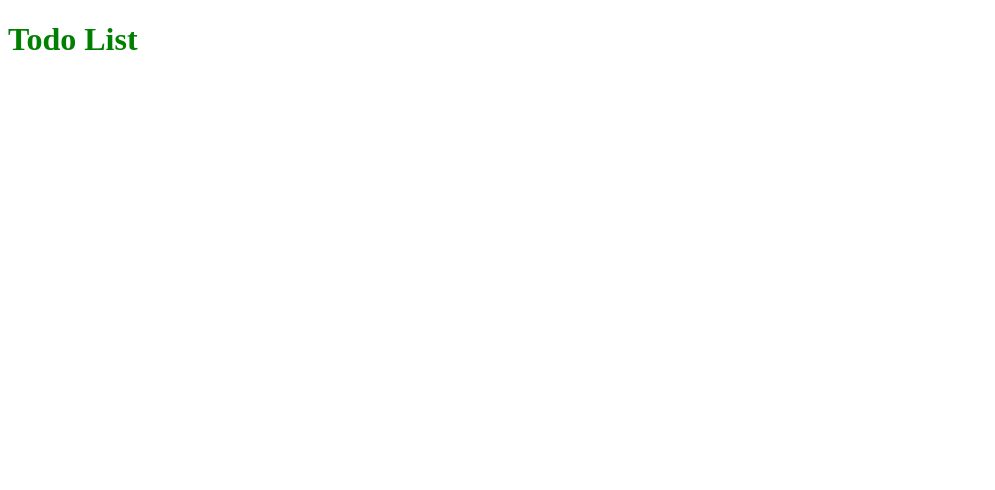
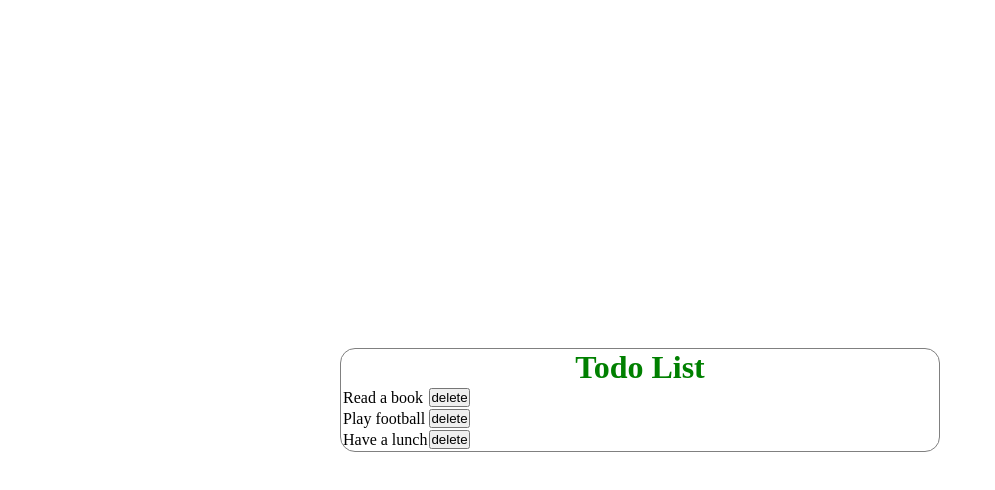
Before and after one commit to Droideko/React-Todo, a React app: page / in a window 1280 px wide. Shown: the whole page, without its empty margins (0-995 px from the left). Built offline with nearby package versions, Linux system fonts and the light colour scheme.

Commit message:
Create todo table

```diff
--- a/src/components/app/app.sass
+++ b/src/components/app/app.sass
@@ -0,0 +1,15 @@
+*
+   margin: 0
+   padding: 0
+   box-sizing: border-box
+
+body
+   height: 100vh
+   width: 100%
+
+#root
+   width: 100%
+   height: 100%
+   display: grid
+   align-items: center
+   justify-items: center
--- a/src/components/todo-container/todo-container.js
+++ b/src/components/todo-container/todo-container.js
@@ -18,10 +18,10 @@ class ToDoContainer extends Component{
       const data = this.state.data;
 
       return(
-         <div>
-            <h1 className='class1'>Todo List</h1>
+         <div className='container'>
+            <h1 className='container__title'>Todo List</h1>
             <SearchPanel />
-            <ToDoList />
+            <ToDoList data={data}/>
             <ItemAddForm />
          </div>
       )
--- a/src/components/todo-container/todo-container.sass
+++ b/src/components/todo-container/todo-container.sass
@@ -1,2 +1,7 @@
-.class1
-   color: green
+.container
+   width: 600px
+   border: 1px solid grey
+   border-radius: 15px
+   &__title
+      color: green
+      text-align: center
--- /dev/null
+++ b/src/components/todo-item/index.js
@@ -0,0 +1,3 @@
+import { ToDoItem } from './todo-item';
+
+export default ToDoItem
--- /dev/null
+++ b/src/components/todo-item/todo-item.js
@@ -0,0 +1,15 @@
+import React from 'react';
+import './todo-item.sass'
+
+const ToDoItem = ({label, done, id}) => {
+   return(
+      <tr>
+         <td>{label}</td>
+         <td>
+            <button>delete</button>
+         </td>
+      </tr>
+   );
+};
+
+export { ToDoItem };
--- a/src/components/todo-list/todo-list.js
+++ b/src/components/todo-list/todo-list.js
@@ -1,10 +1,25 @@
 import React, {Component} from 'react';
 import './todo-list.sass';
+import ToDoItem from '../todo-item';
 
 class ToDoList extends Component{
    render(){
+      const data = this.props.data;
+      // console.log(data);
       return(
-         <div></div>
+         <div>
+            <table>
+               <tbody>
+                  {data.map(el =>
+                     <ToDoItem
+                        key={el.id}
+                        label={el.label}
+                        done={el.done}
+                        id={el.id}/>
+                  )}
+               </tbody>
+            </table>
+         </div>
       );
    }
 }
```
Also changed, not shown: src/components/todo-item/todo-item.sass (added), 1 other file.
